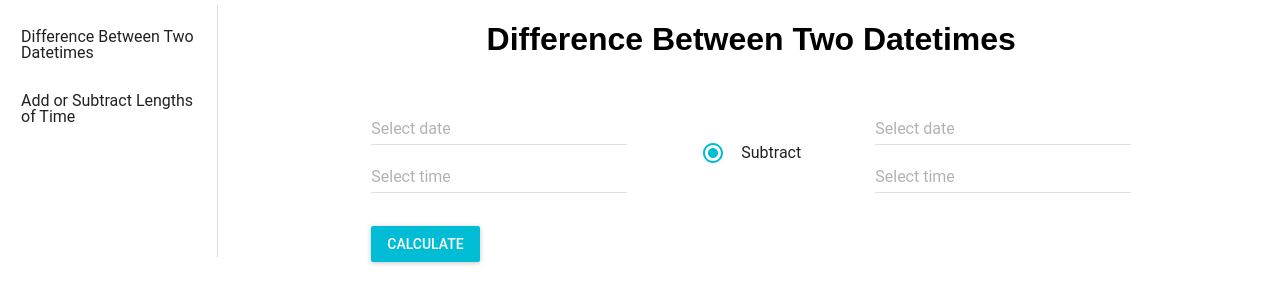
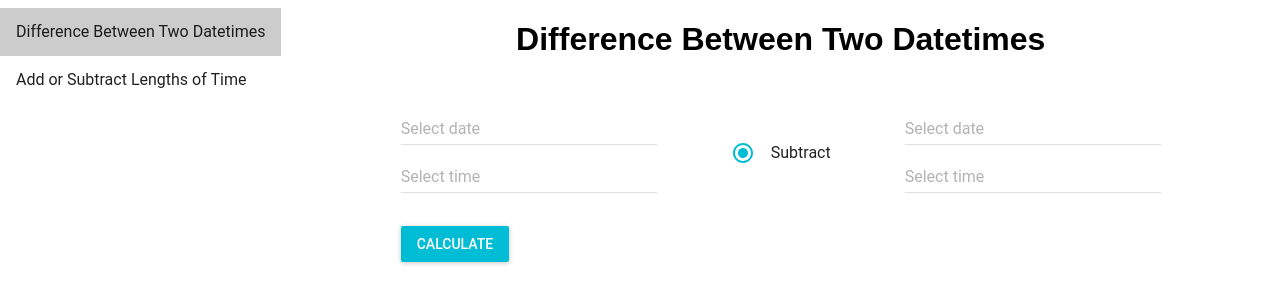
Before and after one commit to sequoian/time-calculator, a React (Create React App) app: page / in a window 1280 px wide. Shown: the top 304 px of the page. Built offline with nearby package versions, Linux system fonts and the light colour scheme; what react-tap-event-plugin would draw is missing.

Commit message:
sidebar shows selected calculator

```diff
--- a/package.json
+++ b/package.json
@@ -6,6 +6,7 @@
     "material-ui": "^0.18.1",
     "moment": "^2.18.1",
     "moment-duration-format": "^1.3.0",
+    "prop-types": "^15.5.10",
     "react": "^15.5.4",
     "react-dom": "^15.5.4",
     "react-tap-event-plugin": "^2.0.1"
--- a/src/App.js
+++ b/src/App.js
@@ -4,7 +4,8 @@ import DateTimeCalculator from './DateTimeCalc';
 import TimeCalcuator from './TimeCalc';
 import MuiThemeProvider from 'material-ui/styles/MuiThemeProvider';
 import injectTapEventPlugin from 'react-tap-event-plugin';
-import {List, ListItem} from 'material-ui/List';
+import {List, ListItem, makeSelectable} from 'material-ui/List';
+import PropTypes from 'prop-types';
 
 injectTapEventPlugin();
 
@@ -13,19 +14,56 @@ const PAGES = {
   TIMECALC: 'ln+-ln'
 }
 
+// create a higher order component that allows material-ui list to be selectable
+let SelectableList = makeSelectable(List);
+function wrapState(ComposedComponent) {
+  return class SelectableList extends Component {
+    static propTypes = {
+      children: PropTypes.node.isRequired,
+      defaultValue: PropTypes.number.isRequired
+    };
+
+    componentWillMount() {
+      this.setState({
+        selectedIndex: this.props.defaultValue
+      });
+    }
+
+    handleChange = (event, index) => {
+      this.setState({
+        selectedIndex: index
+      });
+    }
+
+    render() {
+      return (
+        <ComposedComponent
+          value={this.state.selectedIndex}
+          onChange={this.handleChange}
+        >
+          {this.props.children}
+        </ComposedComponent>
+      );
+    }
+  }
+}
+SelectableList = wrapState(SelectableList);
+
 class SideBar extends Component {
   render() {
     return (
-      <List className="side-bar">
+      <SelectableList defaultValue={1} className="side-bar">
         <ListItem
           primaryText="Difference Between Two Datetimes"
           onClick={() => this.props.changePage(PAGES.DATETIMECALC)}
+          value={1}
         />
         <ListItem
           primaryText="Add or Subtract Lengths of Time"
           onClick={() => this.props.changePage(PAGES.TIMECALC)}
+          value={2}
         />
-      </List>
+      </SelectableList>
     );
   }
 }
```
Also changed, not shown: 2 other files (tests, documents, lock files or other folders).
